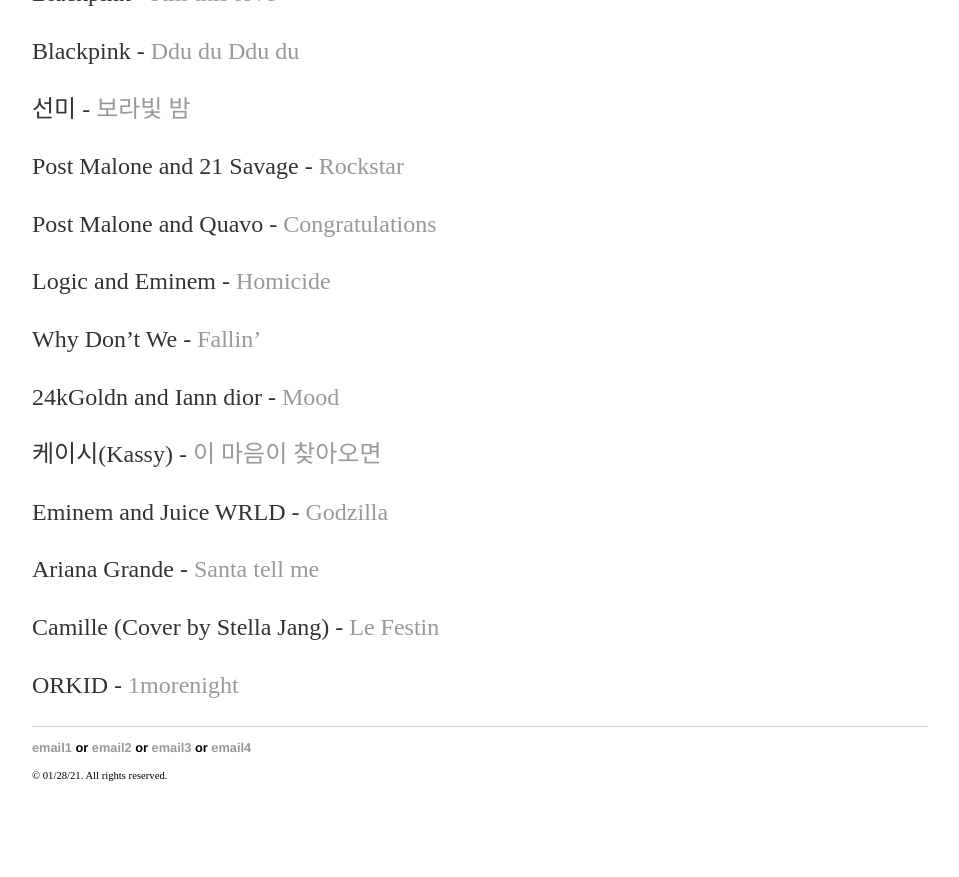
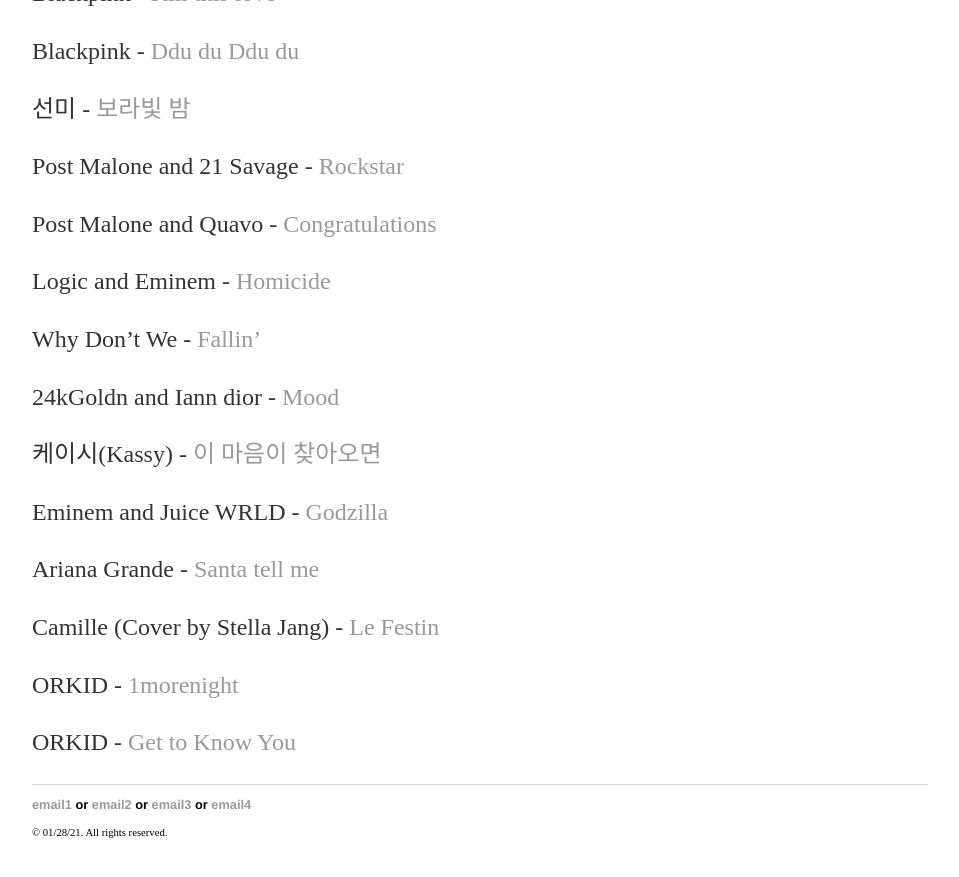
Before and after one commit to yjkweon24/yjkweon24.github.io, a Jekyll site: the page built from _posts/2018-10-23-songs-that-i-love.md, in a window 1280 px wide and 900 px high, scrolled down 9012 px. Shown: the top 877 px of the window, without its empty margins (160-1119 px from the left). Built offline with Jekyll 4.4.1, drawn with Linux system fonts in a browser that asks for light colours; before the commit the page ends 9855 px from its top, so only the background shows below that.

Commit message:
Update 2018-10-23-songs-that-i-love.md

```diff
--- a/_posts/2018-10-23-songs-that-i-love.md
+++ b/_posts/2018-10-23-songs-that-i-love.md
@@ -332,3 +332,5 @@
 Camille (Cover by Stella Jang) - [Le Festin](https://www.youtube.com/watch?v=beamS4GZ5T8&ab_channel=stellajangtv)
 
 ORKID - [1morenight](https://www.youtube.com/watch?v=N_gB7jOZl4Y&ab_channel=PopularMusic)
+
+ORKID - [Get to Know You](https://www.youtube.com/watch?v=NBHYmwyQthQ&ab_channel=PopularMusic)
```
